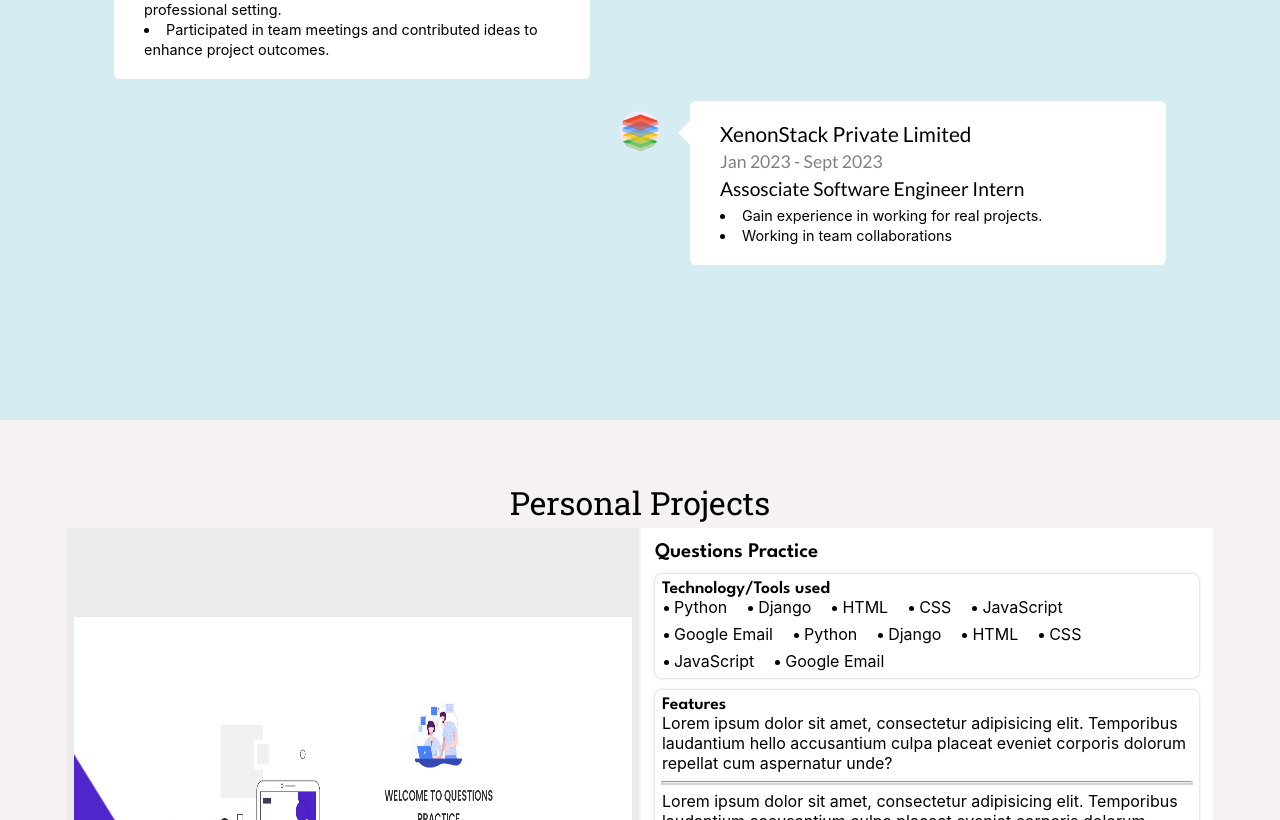
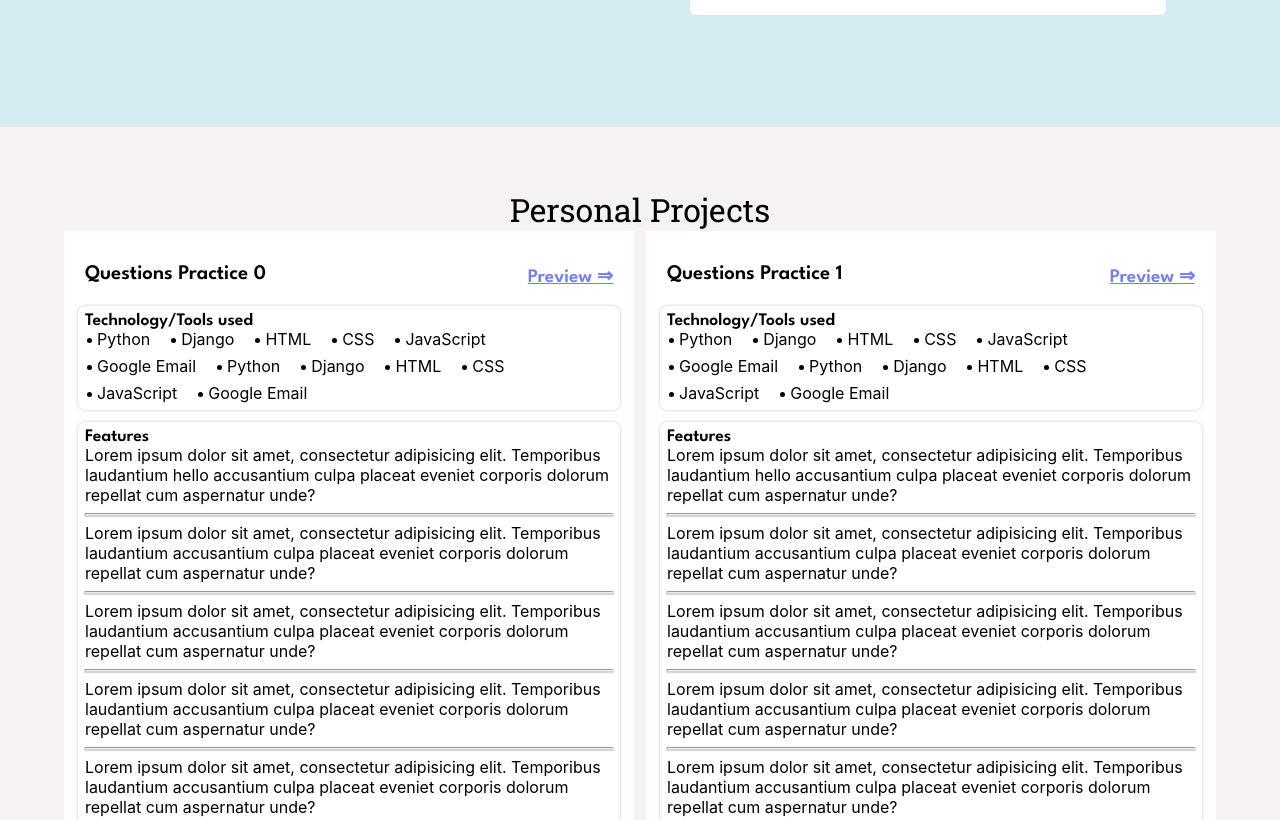
Before and after one commit to Bipul-Dubey/my_portfolio, a Next.js app: page / in a window 1280 px wide. Shown: the part 1980-2800 px from the top of the page. Built offline with nearby package versions, Linux system fonts and the light colour scheme; a web font is replaced by a local one.

Commit message:
fix - project sections

```diff
--- a/common/constant.js
+++ b/common/constant.js
@@ -193,4 +193,109 @@ export const PersonalProjectList = [
       },
     ],
   },
+  {
+    name: "Questions Practice",
+    images: [
+      "/assets/project1/image-1.png",
+      "/assets/project1/image-2.png",
+      "/assets/project1/image-3.png",
+    ],
+    technology: [
+      "Python",
+      "Django",
+      "HTML",
+      "CSS",
+      "JavaScript",
+      "Google Email",
+      "Python",
+      "Django",
+      "HTML",
+      "CSS",
+      "JavaScript",
+      "Google Email",
+    ],
+    features: [
+      "Lorem ipsum dolor sit amet, consectetur adipisicing elit. Temporibus laudantium hello accusantium culpa placeat eveniet corporis dolorum repellat cum aspernatur unde?",
+      "Lorem ipsum dolor sit amet, consectetur adipisicing elit. Temporibus laudantium accusantium culpa placeat eveniet corporis dolorum repellat cum aspernatur unde?",
+      "Lorem ipsum dolor sit amet, consectetur adipisicing elit. Temporibus laudantium accusantium culpa placeat eveniet corporis dolorum repellat cum aspernatur unde?",
+      "Lorem ipsum dolor sit amet, consectetur adipisicing elit. Temporibus laudantium accusantium culpa placeat eveniet corporis dolorum repellat cum aspernatur unde?",
+      "Lorem ipsum dolor sit amet, consectetur adipisicing elit. Temporibus laudantium accusantium culpa placeat eveniet corporis dolorum repellat cum aspernatur unde?",
+    ],
+    links: [
+      {
+        site: "GitHub",
+        link: "https://github.com/Bipul-Dubey/Questions-Practice",
+      },
+    ],
+  },
+  {
+    name: "Questions Practice",
+    images: [
+      "/assets/project1/image-1.png",
+      "/assets/project1/image-2.png",
+      "/assets/project1/image-3.png",
+    ],
+    technology: [
+      "Python",
+      "Django",
+      "HTML",
+      "CSS",
+      "JavaScript",
+      "Google Email",
+      "Python",
+      "Django",
+      "HTML",
+      "CSS",
+      "JavaScript",
+      "Google Email",
+    ],
+    features: [
+      "Lorem ipsum dolor sit amet, consectetur adipisicing elit. Temporibus laudantium hello accusantium culpa placeat eveniet corporis dolorum repellat cum aspernatur unde?",
+      "Lorem ipsum dolor sit amet, consectetur adipisicing elit. Temporibus laudantium accusantium culpa placeat eveniet corporis dolorum repellat cum aspernatur unde?",
+      "Lorem ipsum dolor sit amet, consectetur adipisicing elit. Temporibus laudantium accusantium culpa placeat eveniet corporis dolorum repellat cum aspernatur unde?",
+      "Lorem ipsum dolor sit amet, consectetur adipisicing elit. Temporibus laudantium accusantium culpa placeat eveniet corporis dolorum repellat cum aspernatur unde?",
+      "Lorem ipsum dolor sit amet, consectetur adipisicing elit. Temporibus laudantium accusantium culpa placeat eveniet corporis dolorum repellat cum aspernatur unde?",
+    ],
+    links: [
+      {
+        site: "GitHub",
+        link: "https://github.com/Bipul-Dubey/Questions-Practice",
+      },
+    ],
+  },
+  {
+    name: "Questions Practice",
+    images: [
+      "/assets/project1/image-1.png",
+      "/assets/project1/image-2.png",
+      "/assets/project1/image-3.png",
+    ],
+    technology: [
+      "Python",
+      "Django",
+      "HTML",
+      "CSS",
+      "JavaScript",
+      "Google Email",
+      "Python",
+      "Django",
+      "HTML",
+      "CSS",
+      "JavaScript",
+      "Google Email",
+    ],
+    features: [
+      "Lorem ipsum dolor sit amet, consectetur adipisicing elit. Temporibus laudantium hello accusantium culpa placeat eveniet corporis dolorum repellat cum aspernatur unde?",
+      "Lorem ipsum dolor sit amet, consectetur adipisicing elit. Temporibus laudantium accusantium culpa placeat eveniet corporis dolorum repellat cum aspernatur unde?",
+      "Lorem ipsum dolor sit amet, consectetur adipisicing elit. Temporibus laudantium accusantium culpa placeat eveniet corporis dolorum repellat cum aspernatur unde?",
+      "Lorem ipsum dolor sit amet, consectetur adipisicing elit. Temporibus laudantium accusantium culpa placeat eveniet corporis dolorum repellat cum aspernatur unde?",
+      "Lorem ipsum dolor sit amet, consectetur adipisicing elit. Temporibus laudantium accusantium culpa placeat eveniet corporis dolorum repellat cum aspernatur unde?",
+    ],
+    links: [
+      {
+        site: "GitHub",
+        link: "https://github.com/Bipul-Dubey/Questions-Practice",
+      },
+    ],
+  },
 ];
--- a/components/commonComponents.jsx
+++ b/components/commonComponents.jsx
@@ -56,6 +56,7 @@ export const Title = styled("div")(
     capitalize,
     padding = "",
     bold = false,
+    link = false,
   }) => ({
     display: inline ? "inline" : "",
     fontSize:
@@ -73,7 +74,7 @@ export const Title = styled("div")(
         ? "1.1rem"
         : "0.9rem",
     padding: padding,
-    color: color,
+    color: link ? "#727df1" : color,
     textAlign: center ? "center" : "",
     textTransform: uppercase ? "uppercase" : capitalize ? "capitalize" : "",
     fontFamily:
@@ -85,16 +86,19 @@ export const Title = styled("div")(
         ? "Lato, sans-serif"
         : "",
     fontWeight: bold ? 600 : "",
+    textDecoration: link ? "underline" : "",
+    cursor: link ? "pointer" : "default",
   })
 );
 
 // container for sections except main
 export const StyledSectionContainer = styled("div")(({ bgcolor = "" }) => ({
   width: "100%",
-  minHeight: "100vh",
+  minHeight: "100%",
   display: "flex",
   paddingTop: "3.8rem",
   backgroundColor: bgcolor,
   alignItems: "center",
   flexDirection: "column",
+  "@media (max-width: 768px)": {},
 }));
--- a/components/personalProject.jsx
+++ b/components/personalProject.jsx
@@ -6,36 +6,36 @@ import {
 } from "./commonComponents";
 import { PersonalProjectList } from "@/common/constant";
 import Link from "next/link";
+import { useState } from "react";
 
-const StyledProjectMainContainer = styled("div")(({ isOne }) => ({
-  width: "90vw",
-  height: "80vh",
+const StyledProjectsContainer = styled("div")(({}) => ({
   display: "flex",
-  marginTop: "0.1rem",
-  marginBottom: isOne ? "" : 17,
-  padding: 3,
-  gap: 2,
+  maxWidth: "90%",
+  flexDirection: "row",
+  flexWrap: "wrap",
+  gap: 12,
+  marginBottom: 27,
   "@media (max-width: 768px)": {
     flexDirection: "column",
   },
 }));
 
+const StyledProjectMainContainer = styled("div")(({ isOne }) => ({
+  flex: 1,
+  flexBasis: "45%",
+}));
+
 const StyledProjectImageContainer = styled("div")(({}) => ({
   backgroundColor: "#ecebeb",
-  width: "50%",
-  height: "100%",
-  "@media (max-width: 768px)": {
-    width: "100%",
-  },
   display: "flex",
   justifyContent: "center",
   alignItems: "center",
-  padding: 7,
+  padding: 3,
 }));
 
 const StyledProjectInfoContainer = styled("div")(({}) => ({
   backgroundColor: "#fff",
-  width: "50%",
+  width: "100%",
   height: "100%",
   padding: 14,
   "@media (max-width: 768px)": {
@@ -72,7 +72,7 @@ const StyledSliderNavbar = styled("div")(({}) => ({
   borderRadius: 21,
 }));
 
-const StyledSliderLink = styled(Link)(({}) => ({
+const StyledSliderLink = styled("a")(({}) => ({
   width: "0.5rem",
   height: "0.5rem",
   borderRadius: "50%",
@@ -92,39 +92,84 @@ const StyledImage = styled("img")(({}) => ({
 }));
 
 // tech stack card
-const StyledCard = styled("div")(({}) => ({
+const StyledCard = styled("div")(({ isSameRow = false, noBorder = false }) => ({
   padding: 7,
   marginTop: 12,
-  boxShadow: "0px 0px 3px rgba(0, 0, 0, 0.25)",
+  boxShadow: noBorder ? "" : "0px 0px 3px rgba(0, 0, 0, 0.25)",
   borderRadius: 7,
+  display: "flex",
+  justifyContent: "space-between",
+  flexDirection: isSameRow ? "row" : "column",
 }));
 
 const PersonalProject = () => {
+  const [previewIndex, setPreviewIndex] = useState(null);
+  const [imageIndex, setImageIndex] = useState(0);
   return (
     <StyledSectionContainer id="projects" bgcolor="#f6f2f2">
       <Title type="h3" capitalize fontType="1">
         Personal Projects
       </Title>
+      <StyledProjectsContainer>
         {PersonalProjectList?.map((item, idx) => (
-        <StyledProjectMainContainer isOne={false}>
+          <StyledProjectMainContainer>
+            <StyledProjectInfoContainer>
+              <StyledCard noBorder isSameRow>
+                <Title type="h4" bold fontType="2">
+                  {item?.name} {idx}
+                </Title>
+                {previewIndex == idx ? (
+                  <Title
+                    type="h5"
+                    bold
+                    fontType="2"
+                    link
+                    onClick={() => {
+                      setPreviewIndex(null);
+                      setImageIndex(0);
+                    }}
+                  >
+                    Description &rArr;
+                  </Title>
+                ) : (
+                  <Title
+                    type="h5"
+                    bold
+                    fontType="2"
+                    link
+                    onClick={() => {
+                      setPreviewIndex(idx);
+                      setImageIndex(0);
+                    }}
+                  >
+                    Preview &rArr;
+                  </Title>
+                )}
+              </StyledCard>
+              {previewIndex == idx ? (
                 <StyledProjectImageContainer>
                   <StyledSliderWrapper>
                     <StyledSliderContainer>
-                {item.images?.map((img, index) => (
-                  <StyledImage id={`slide-${index}`} src={img} alt={img} />
-                ))}
+                      {item.images?.map((img, index) =>
+                        imageIndex == index ? (
+                          <StyledImage src={img} alt={img} />
+                        ) : null
+                      )}
                     </StyledSliderContainer>
                     <StyledSliderNavbar>
                       {item.images?.map((_, index) => (
-                  <StyledSliderLink href={`#slide-${index}`} />
+                        <StyledSliderLink
+                          onClick={() => {
+                            setImageIndex(index);
+                          }}
+                        />
                       ))}
                     </StyledSliderNavbar>
                   </StyledSliderWrapper>
                 </StyledProjectImageContainer>
-          <StyledProjectInfoContainer>
-            <Title type="h4" bold fontType="2">
-              {item?.name}
-            </Title>
+              ) : (
+                <div>
+                  {" "}
                   <StyledCard>
                     <Title bold fontType="2" style={{ fontSize: "1.1rem" }}>
                       Technology/Tools used
@@ -172,9 +217,12 @@ const PersonalProject = () => {
                       </li>
                     ))}
                   </StyledCard>
+                </div>
+              )}
             </StyledProjectInfoContainer>
           </StyledProjectMainContainer>
         ))}
+      </StyledProjectsContainer>
     </StyledSectionContainer>
   );
 };
```
Lines whose indentation alone changed are shown as unchanged.
